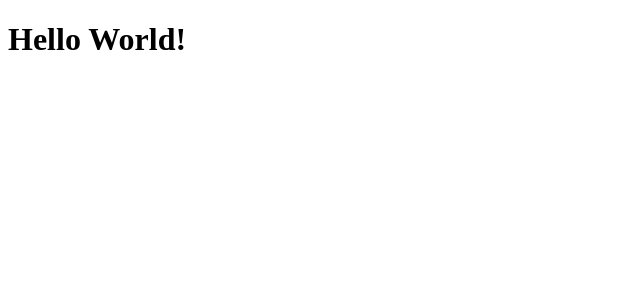
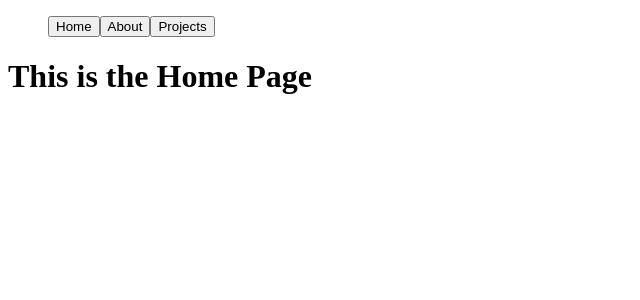
Before and after one commit to not-just-tom/linkedin_webapp, a React (Vite) app in the folder frontend/: page / in a window 1280 px wide. Shown: the top 300 px of the page, without its empty margins (0-640 px from the left). Built offline with nearby package versions, Linux system fonts and the light colour scheme.

Commit message:
frontend-deployment

```diff
--- a/frontend/package.json
+++ b/frontend/package.json
@@ -11,7 +11,8 @@
   },
   "dependencies": {
     "react": "^18.3.1",
-    "react-dom": "^18.3.1"
+    "react-dom": "^18.3.1",
+    "react-router-dom": "^6.26.1"
   },
   "devDependencies": {
     "@eslint/js": "^9.9.0",
--- a/frontend/src/App.jsx
+++ b/frontend/src/App.jsx
@@ -1,11 +1,27 @@
+import { BrowserRouter as Router, Routes, Route, createBrowserRouter } from 'react-router-dom'
+
+import { Home } from "./Pages/home"
+import { Projects } from "./Pages/Projects"
+import { About } from "./Pages/About"
+import { Layout } from './Layout';
+
+
 function App() {
 
 
   return (
-    <>
-    <h1>Hello World!</h1>
-    </>
-  )
+    <Router>
+      <div className="App">
+        <Routes>
+          <Route  element={<Layout/>}>
+            <Route path="/" element={<Home/>} />
+            <Route path="/About" element={<About/>} />
+            <Route path="/Projects" element={<Projects/>} />
+          </Route>
+        </Routes>
+      </div>
+    </Router>
+  );
 }
 
 export default App
--- /dev/null
+++ b/frontend/src/Components/Navbar.jsx
@@ -0,0 +1,22 @@
+import React from "react"
+import { Link } from "react-router-dom"
+
+
+export function Navbar() {
+    return (
+        <div className="navbar">
+            <ul className="nav-links">
+                <Link to="/">
+                    <button>Home</button>
+                </Link>
+                <Link to="/About">
+                    <button>About</button>
+                </Link>
+                <Link to="/Projects">
+                    <button>Projects</button>
+                </Link>
+            </ul>
+        </div>
+
+    );
+}
--- /dev/null
+++ b/frontend/src/Layout.jsx
@@ -0,0 +1,13 @@
+import { Outlet } from "react-router-dom";
+import { Navbar } from "./Components/Navbar";
+
+export function Layout() {
+    return (
+        <>
+            <Navbar />
+            <main>
+                <Outlet/>
+            </main>
+        </>
+    )
+}
--- /dev/null
+++ b/frontend/src/Pages/About.jsx
@@ -0,0 +1,9 @@
+
+
+export function About() {
+    return(
+        <>
+            <h1>This is the About Page</h1>
+        </>
+    )
+}
--- /dev/null
+++ b/frontend/src/Pages/Projects.jsx
@@ -0,0 +1,9 @@
+
+
+export function Projects() {
+    return(
+        <>
+            <h1>This is the Projects Page</h1>
+        </>
+    )
+}
--- /dev/null
+++ b/frontend/src/Pages/home.jsx
@@ -0,0 +1,11 @@
+import { Link } from "react-router-dom"
+
+export function Home() {
+    return(
+        <>
+            <h1>This is the Home Page</h1>
+
+            <outlet/>
+        </>
+    )
+}
--- /dev/null
+++ b/frontend/src/styles.css
@@ -0,0 +1,32 @@
+* {
+    margin: 0;
+    padding: 0;
+    box-sizing: border-box;
+  }
+  .App {
+    font-family: sans-serif;
+    width: 100%;
+    min-height: 100vh;
+  }
+
+  .App .navbar {
+    width: 100%;
+    min-height: 10vh;
+    display: flex;
+    justify-content: space-around;
+    align-items: center;
+    color: #fff;
+    background: rgba(29, 161, 242, 1);
+  }
+
+  .App .navbar .nav-links {
+    width: 40%;
+    display: flex;
+    justify-content: space-around;
+    list-style: none;
+  }
+
+  .App .navbar .nav-links>a{
+    color: #fff;
+    text-decoration: none;
+  }
```
Also changed, not shown: 1 other file (tests, documents, lock files or other folders).
